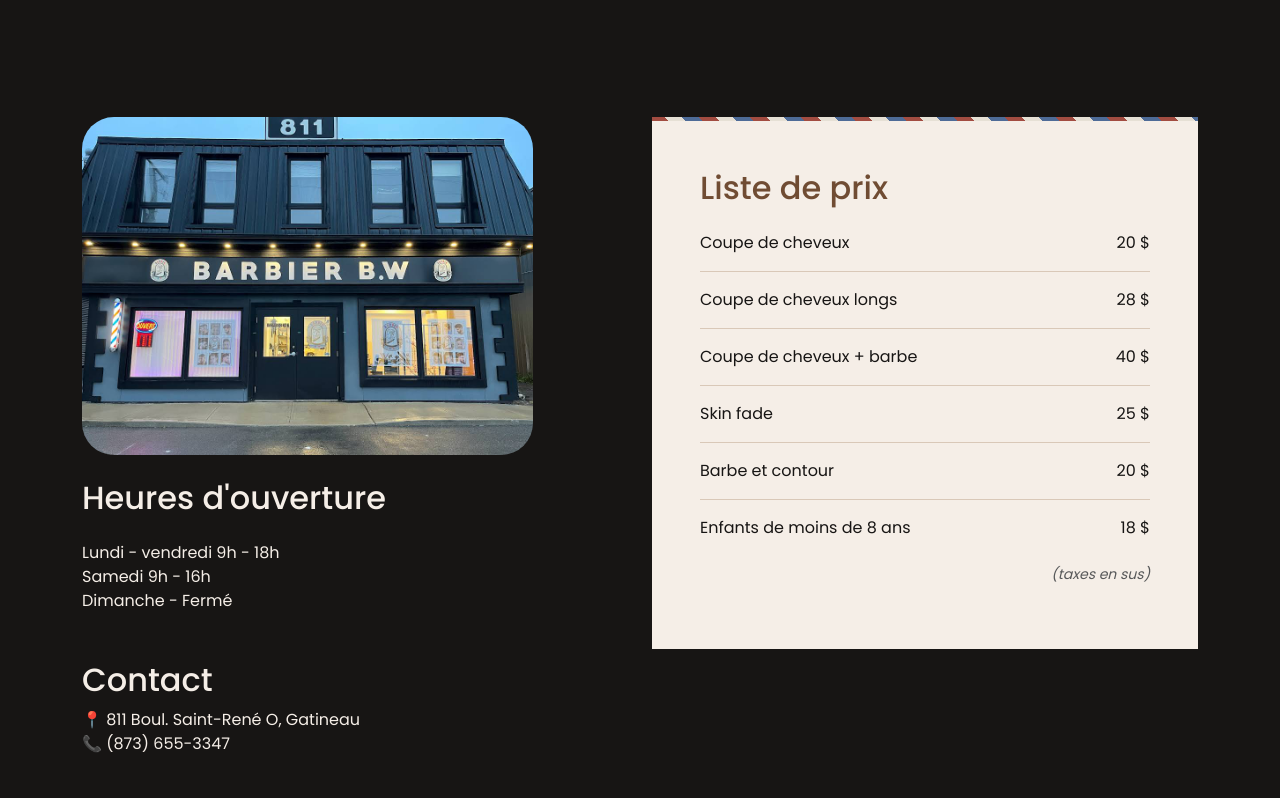
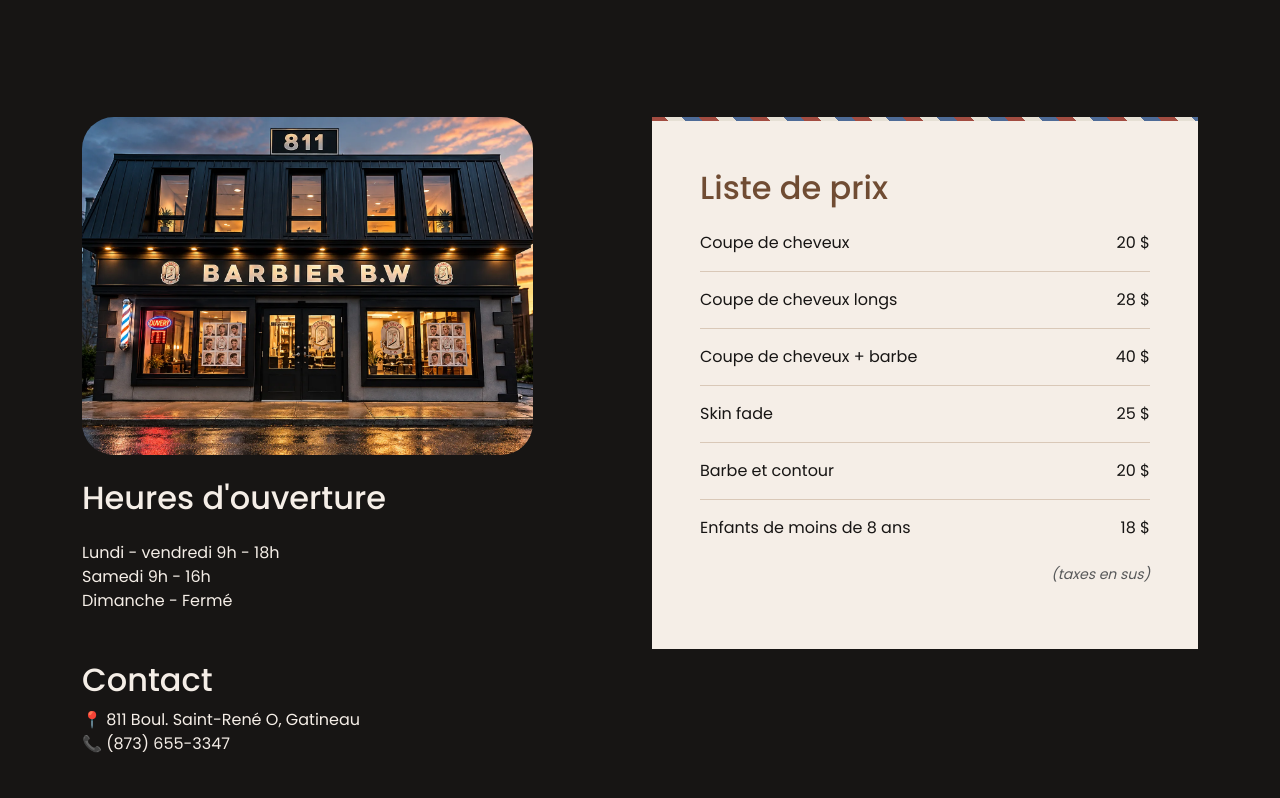
Before and after one commit to loogart/barbierbw, a plain HTML site: page index.html in a window 1280 px wide. Shown: the part 2418-3216 px from the top of the page. Drawn offline with nearby package versions, Linux system fonts and the light colour scheme.

Commit message:
Replace location photo with compressed WebP

```diff
--- a/index.html
+++ b/index.html
@@ -476,7 +476,7 @@
         <div class="container">
             <div class="row justify-content-between">
                 <div class="col-md-5 mb-5 mb-md-0" data-aos="fade-up" data-aos-duration="1000">
-                    <img src="./img/building.jpg" alt="Façade du Barbier BW à Gatineau" class="img-fluid rounded-5" loading="lazy" decoding="async">
+                    <img src="./img/location-exterior.webp" alt="Façade du Barbier BW à Gatineau" class="img-fluid rounded-5" width="1448" height="1086" loading="lazy" decoding="async">
 
                     <div class="text-center text-md-start">
                         <h2 class="my-4">Heures d'ouverture</h2>
```
Also changed, not shown: img/location-exterior.webp (added).
